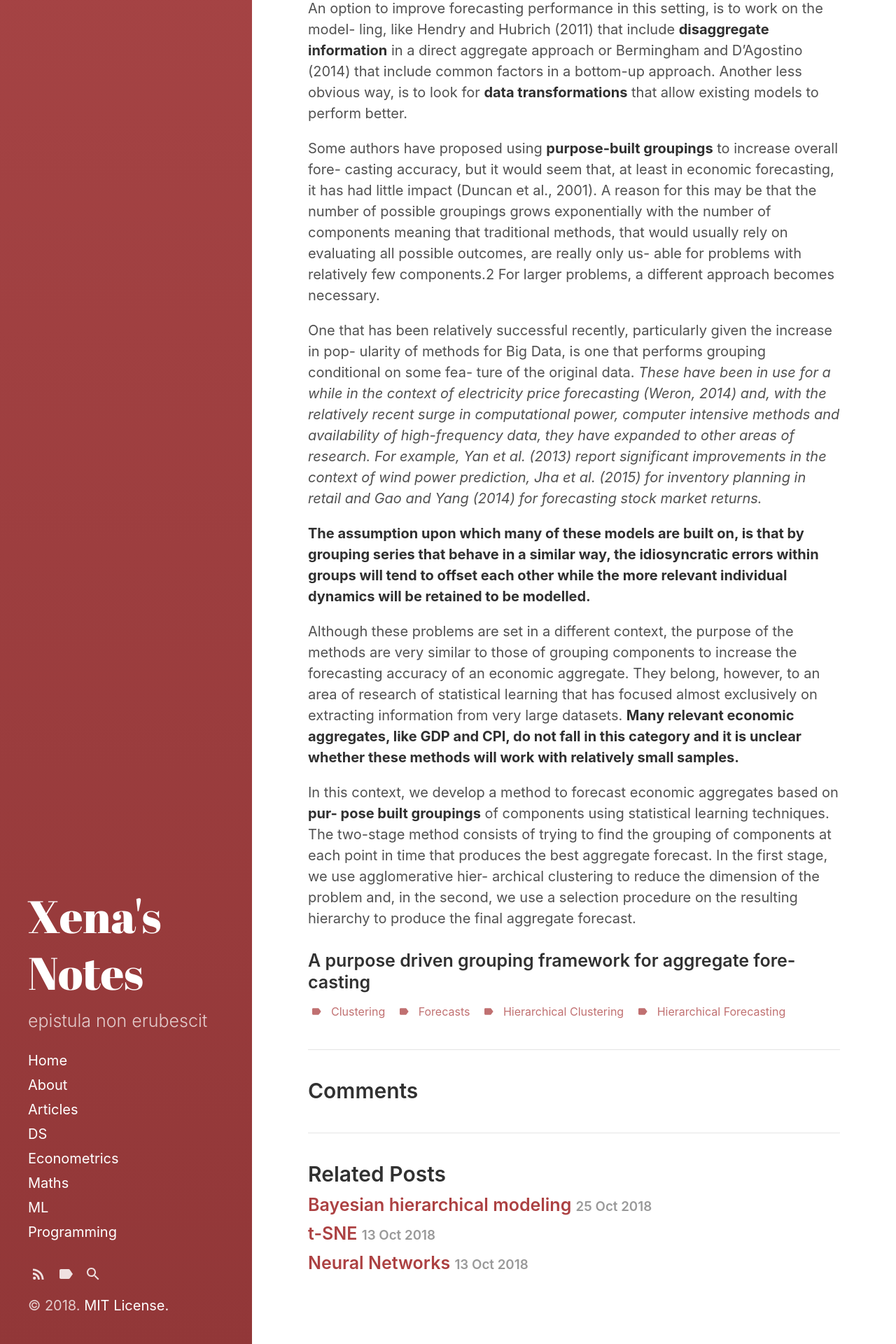
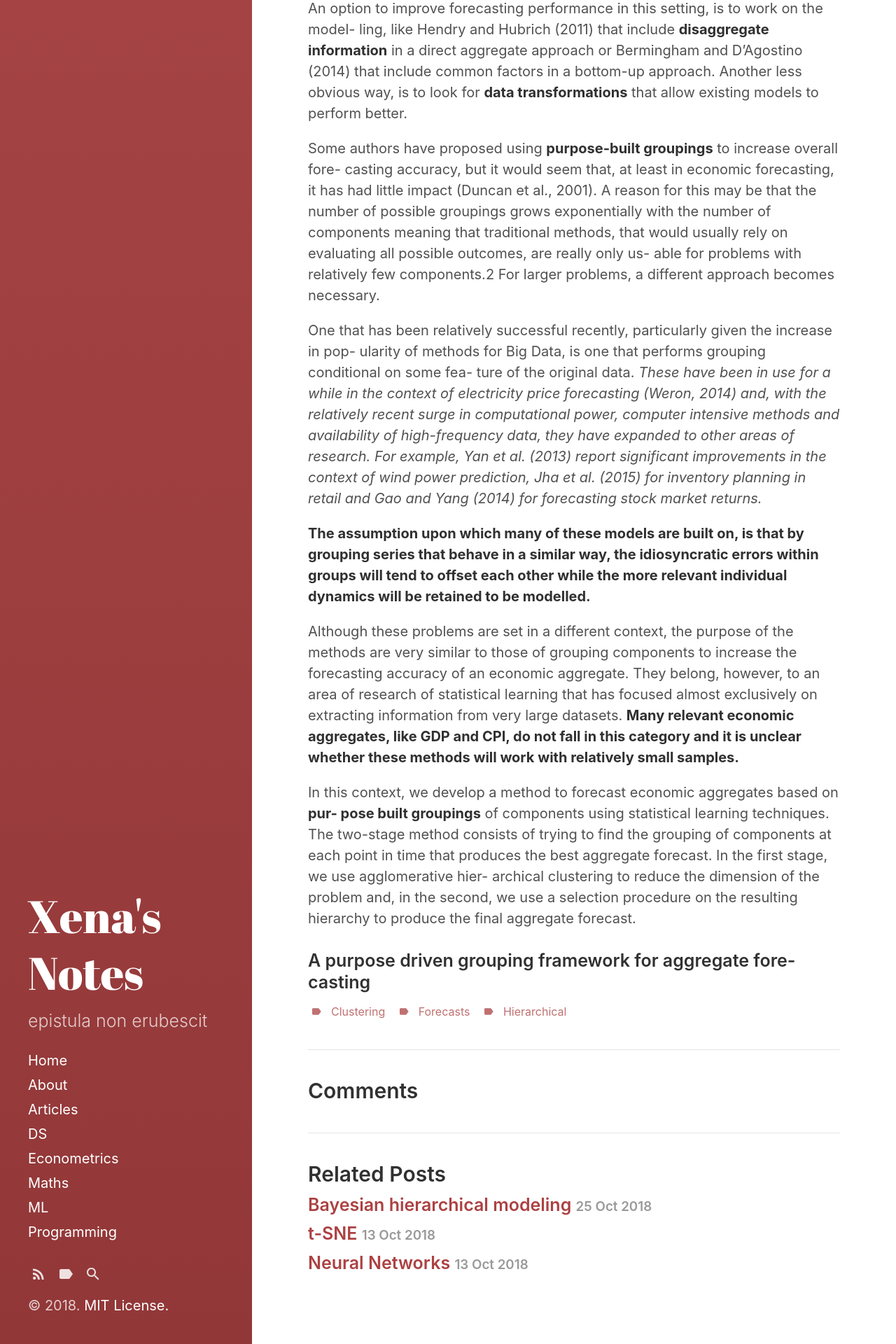
Before and after one commit to xenakas/gitpage, a Jekyll site: the page built from _posts/2018-10-24-articles-forecasting-economic-aggregates.md, in a window 1280 px wide. Shown: the part 2646-4566 px from the top of the page at 70% size. Built offline with Jekyll 4.4.1, drawn with Linux system fonts in a browser that asks for light colours.

Commit message:
Update 2018-10-24-articles-forecasting-economic-aggregates.md

```diff
--- a/_posts/2018-10-24-articles-forecasting-economic-aggregates.md
+++ b/_posts/2018-10-24-articles-forecasting-economic-aggregates.md
@@ -7,8 +7,7 @@ categories:
 tags:
   - clustering
   - forecasts
-  - hierarchical clustering
-  - hierarchical forecasting
+  - hierarchical
 ---
 
 
```
